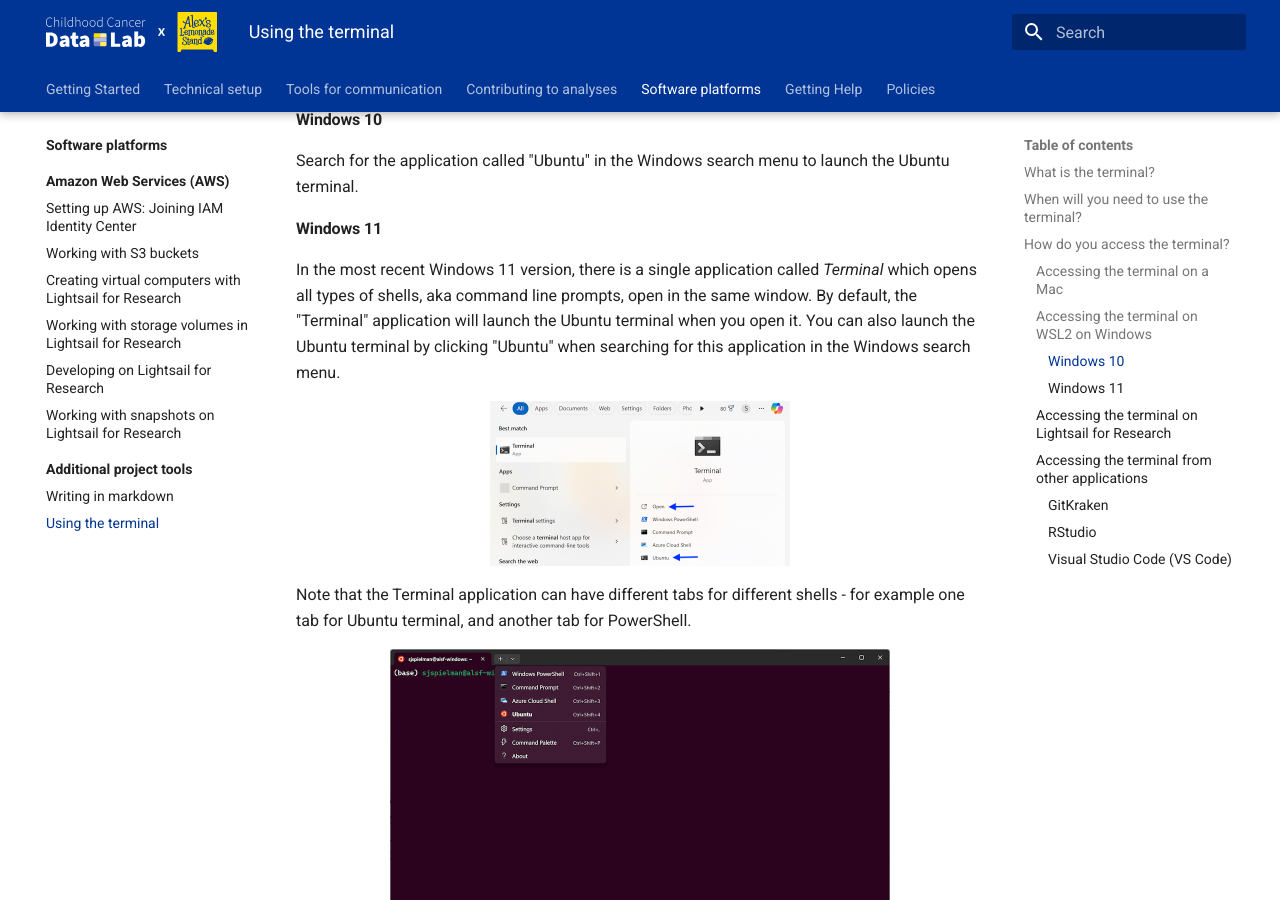
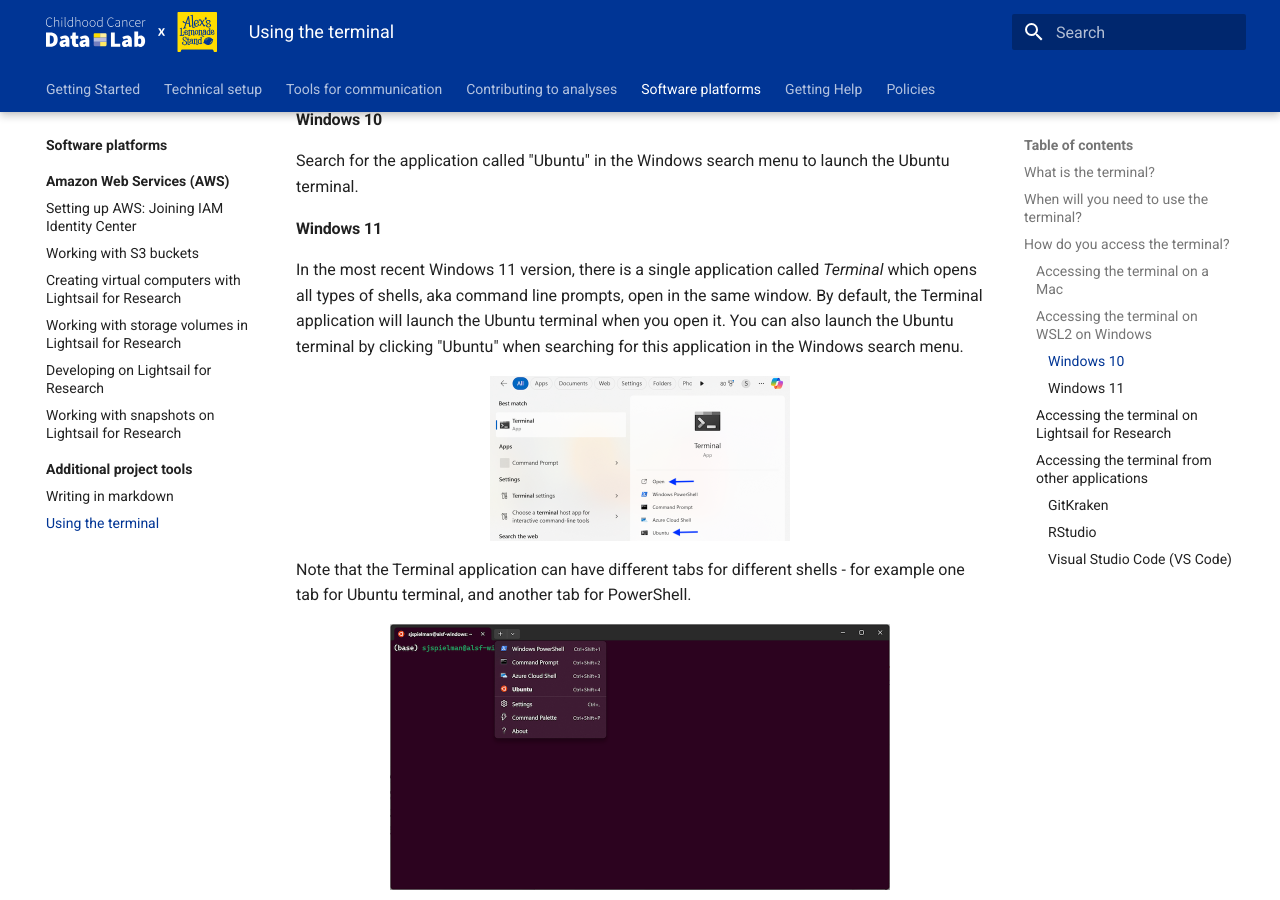
Before and after one commit to AlexsLemonade/OpenScPCA-analysis, an MkDocs documentation site: the page built from docs/software-platforms/general-tools/using-the-terminal.md, in a window 1280 px wide and 900 px high, scrolled down 1557 px. Built offline with MkDocs 1.6.1 and Material for MkDocs 9.7.7, drawn with Linux system fonts in a browser that asks for light colours.

Commit message:
remove quotes

```diff
--- a/docs/software-platforms/general-tools/using-the-terminal.md
+++ b/docs/software-platforms/general-tools/using-the-terminal.md
@@ -63,7 +63,7 @@
 #### Windows 11
 
 In the most recent Windows 11 version, there is a single application called _Terminal_ which opens all types of shells, aka command line prompts, open in the same window.
-By default, the "Terminal" application will launch the Ubuntu terminal when you open it.
+By default, the Terminal application will launch the Ubuntu terminal when you open it.
 You can also launch the Ubuntu terminal by clicking "Ubuntu" when searching for this application in the Windows search menu.
 
 <figure markdown="span">
```
